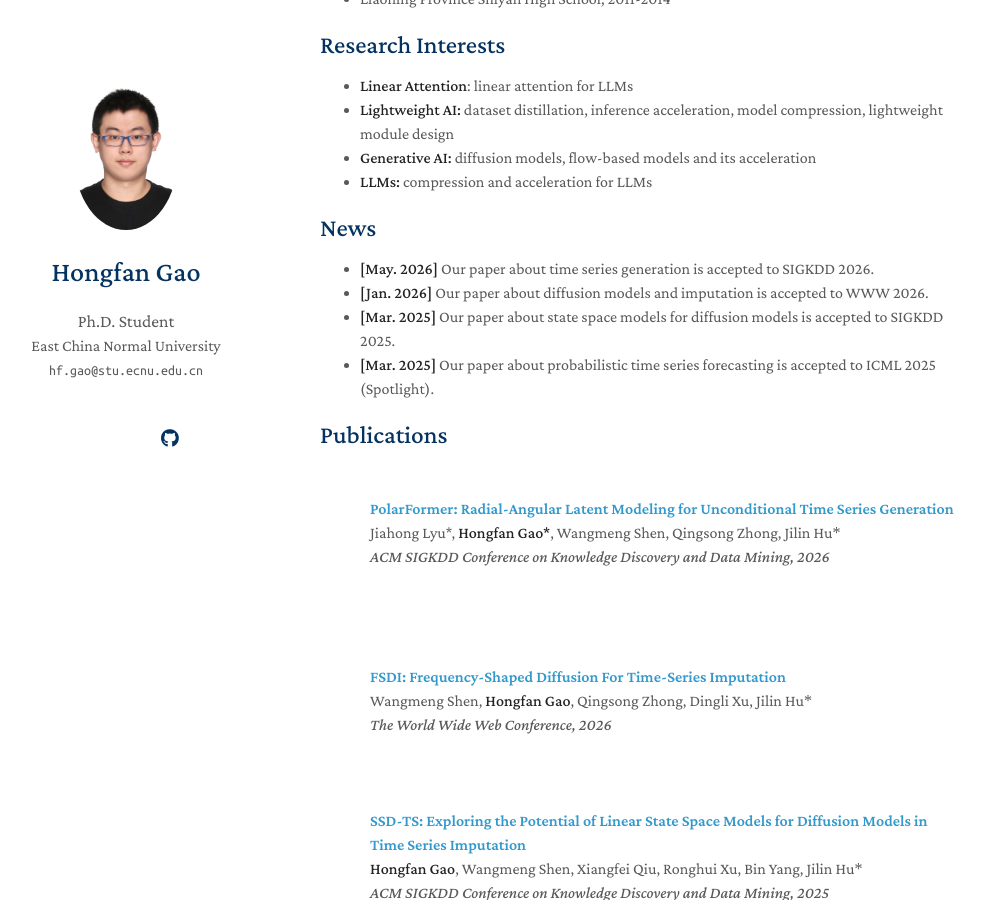
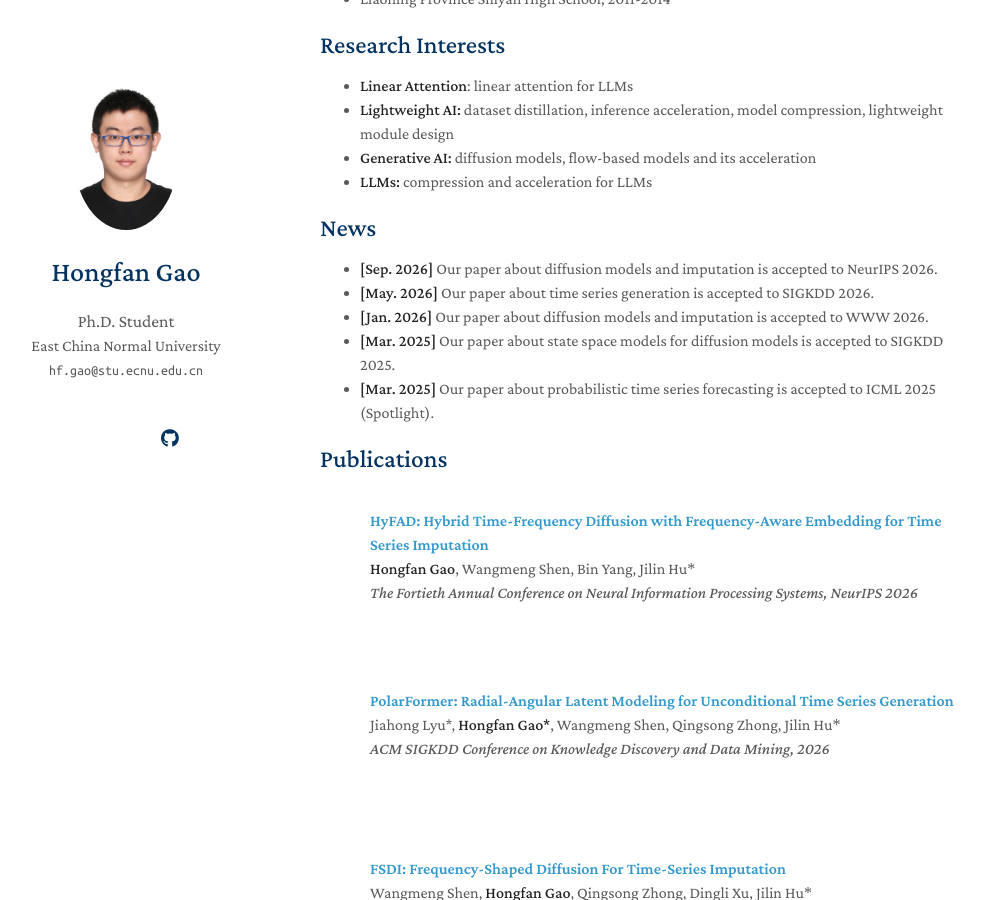
Before and after one commit to hongfangao/hongfangao.github.io, a Jekyll site: the page built from index.md, in a window 1280 px wide and 900 px high, scrolled down 420 px. Shown: the whole window, without its empty margins (150-1135 px from the left). Built offline with Jekyll 4.4.1, drawn with Linux system fonts in a browser that asks for light colours; a style sheet for code colours, icons or effects is not loaded; our own code applies the rules of GitHub Pages for plain Markdown files; some of the changed text lies outside the part shown.

Commit message:
add neurips

```diff
--- a/_data/publications.yml
+++ b/_data/publications.yml
@@ -1,4 +1,9 @@
 main:
+  - title: "HyFAD: Hybrid Time-Frequency Diffusion with Frequency-Aware Embedding for Time Series Imputation"
+    authors: <strong>Hongfan Gao</strong>, Wangmeng Shen, Bin Yang, Jilin Hu<span style="font-family:Wingdings">*</span>
+    conference_short: NeurIPS
+    conference: The Fortieth Annual Conference on Neural Information Processing Systems, NeurIPS 2026
+
   - title: "PolarFormer: Radial-Angular Latent Modeling for Unconditional Time Series Generation"
     authors: Jiahong Lyu*, <strong>Hongfan Gao*</strong>, Wangmeng Shen, Qingsong Zhong, Jilin Hu<span style="font-family:Wingdings">*</span>
     conference_short: SIGKDD
--- a/_includes/services.md
+++ b/_includes/services.md
@@ -3,11 +3,12 @@
 <h4 style="margin:0 10px 0;">Conference Reviewers</h4>
 
 <ul style="margin:0 0 5px;">
+  <li><a href="https://thewebconf.org/"><autocolor>The Web Conference 2027</autocolor></a></li>
   <li><a href="https://aaai.org/conference/aaai/"><autocolor>Annual AAAI Conference on Artificial Intelligence (AAAI), 2027</autocolor></a></li>
   <li><a href="https://neurips.cc/"><autocolor>Annual Conference on Neural Information Processing Systems (NeurIPS), 2026</autocolor></a></li>
   <li><a href="https://icml.cc/"><autocolor>International Conference on Machine Learning (ICML), 2026</autocolor></a></li>
   <li><a href="https://kdd.org/"><autocolor>ACM SIGKDD Conference on Knowledge Discovery and Data Mining (SIGKDD), 2025, 2026, 2027</autocolor></a></li>
-  <li><a href="https://iclr.cc/"><autocolor>International Conference on Learning Representations (ICLR), 2026</autocolor></a></li>
+  <li><a href="https://iclr.cc/"><autocolor>International Conference on Learning Representations (ICLR), 2026, 2027</autocolor></a></li>
   <li><a href="https://2024.acmmm.org/"><autocolor>ACM Multimedia (ACM MM) 2024</autocolor></a></li>
 </ul>
 
@@ -21,10 +22,3 @@
 <ul style="margin:0 0 5px;">
   <li>Teaching Assistant, <a href="https://github.com/hongfangao/Data_Platform"><span style="color: #1A73E8">Data Platform</span></a>, Fall 2023,2024, Spring 2024,2025,2026 (for full-time and part-time postgraduate students) Prof. <a href="https://hujilin1229.github.io"><span style="color: #1A73E8">Jilin Hu</span></a></li>
 </ul>
-
-<!-- <h4 style="margin:0 10px 0;">Journal Reviewers</h4>
-
-<ul style="margin:0 0 20px;">
-  <li><a href="https://www.computer.org/csdl/journal/tp"><autocolor>IEEE Transactions on Pattern Analysis and Machine Intelligence (TPAMI)</autocolor></a></li>
-  <li><a href="https://www.springer.com/journal/11263"><autocolor>International Journal of Computer Vision (IJCV)</autocolor></a></li>
-</ul> -->
--- a/index.md
+++ b/index.md
@@ -25,6 +25,7 @@ My research focuses on achieving end-to-end lightweight machine learning and dee
 
 ## News
 
+- **[Sep. 2026]** Our paper about diffusion models and imputation is accepted to NeurIPS 2026.
 - **[May. 2026]** Our paper about time series generation is accepted to SIGKDD 2026.
 - **[Jan. 2026]** Our paper about diffusion models and imputation is accepted to WWW 2026.
 - **[Mar. 2025]** Our paper about state space models for diffusion models is accepted to SIGKDD 2025.
```
